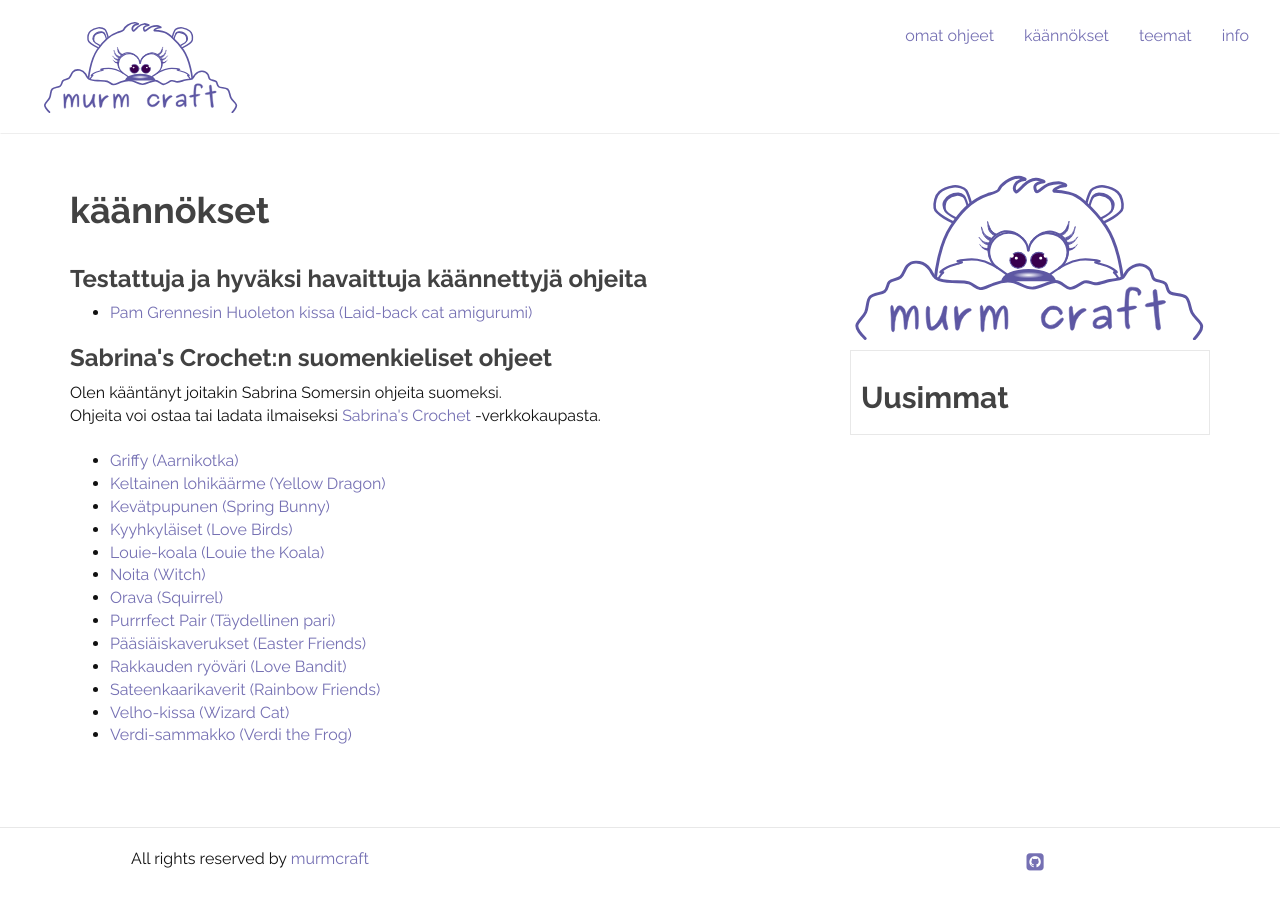
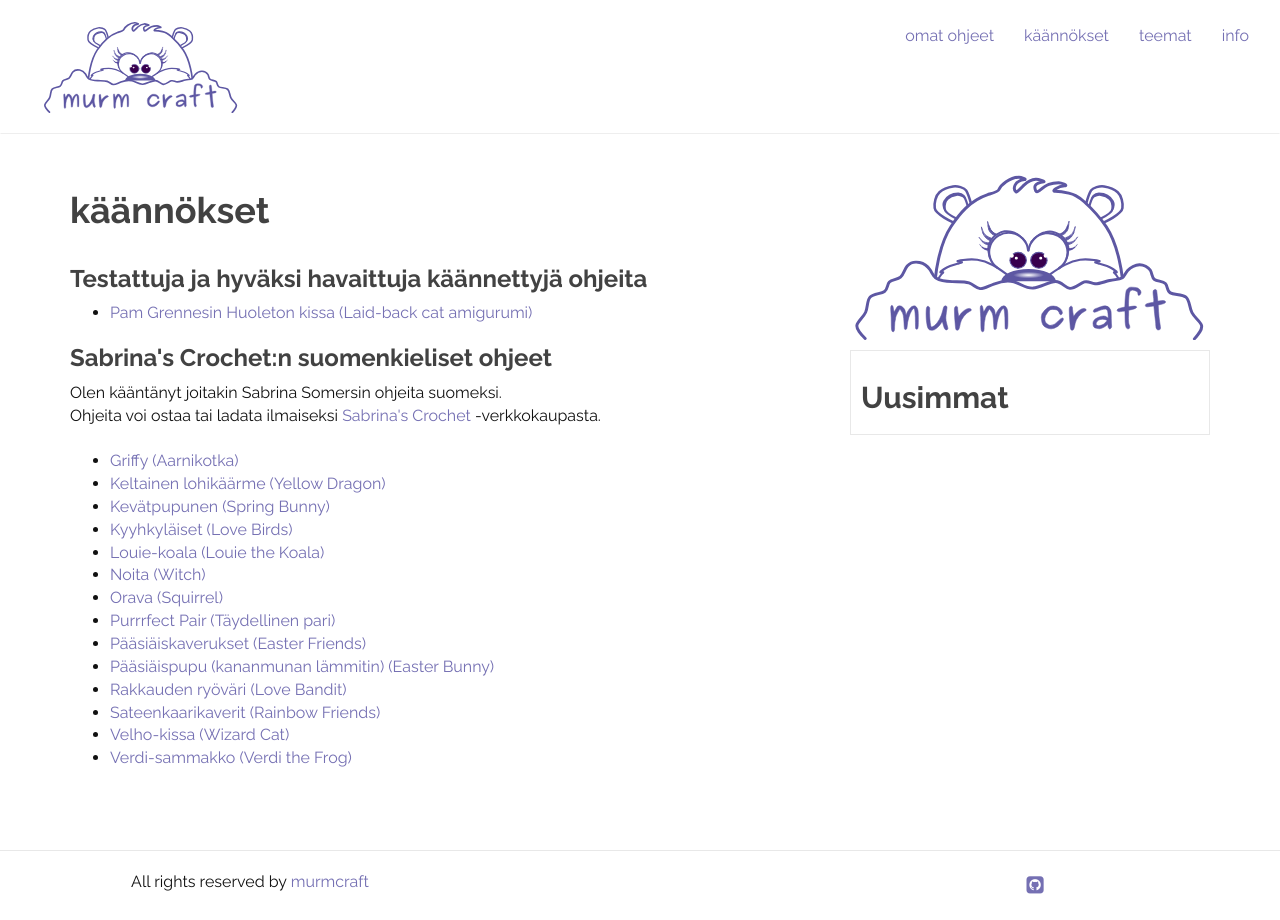
Before and after one commit to murmcraft/murmcraft.github.io, a Jekyll site: the page built from translations.html, in a window 1280 px wide. Built offline with Jekyll 4.4.1, drawn with Linux system fonts in a browser that asks for light colours.

Commit message:
add link

```diff
--- a/translations.html
+++ b/translations.html
@@ -24,6 +24,7 @@ Olen kääntänyt joitakin Sabrina Somersin ohjeita suomeksi.
   <li><a href="https://www.sabrinasomers.com/amigurumi/crochet-pattern-squirrel/" target="_blank">Orava (Squirrel)</a></li>
   <li><a href="https://www.sabrinasomers.com/amigurumi/crochet-pattern-purrrfect-pair/" target="_blank">Purrrfect Pair (Täydellinen pari)</a></li>
   <li><a href="https://www.sabrinasomers.com/amigurumi/crochet-pattern-easter-friends/" target="_blank">Pääsiäiskaverukset (Easter Friends)</a></li>
+  <li><a href="https://www.sabrinasomers.com/amigurumi/crochet-pattern-easter-bunny-egg-cozy/" target="_blank">Pääsiäispupu (kananmunan lämmitin) (Easter Bunny)</a></li>
   <li><a href="https://www.sabrinasomers.com/amigurumi/crochet-pattern-love-bandit/" target="_blank">Rakkauden ryöväri (Love Bandit)</a></li>
   <li><a href="https://www.sabrinasomers.com/amigurumi/crochet-pattern-rainbow-friends/" target="_blank">Sateenkaarikaverit (Rainbow Friends)</a></li>
   <li><a href="https://www.sabrinasomers.com/amigurumi/crochet-pattern-wizard-cat/" target="_blank">Velho-kissa (Wizard Cat)</a></li>
```
